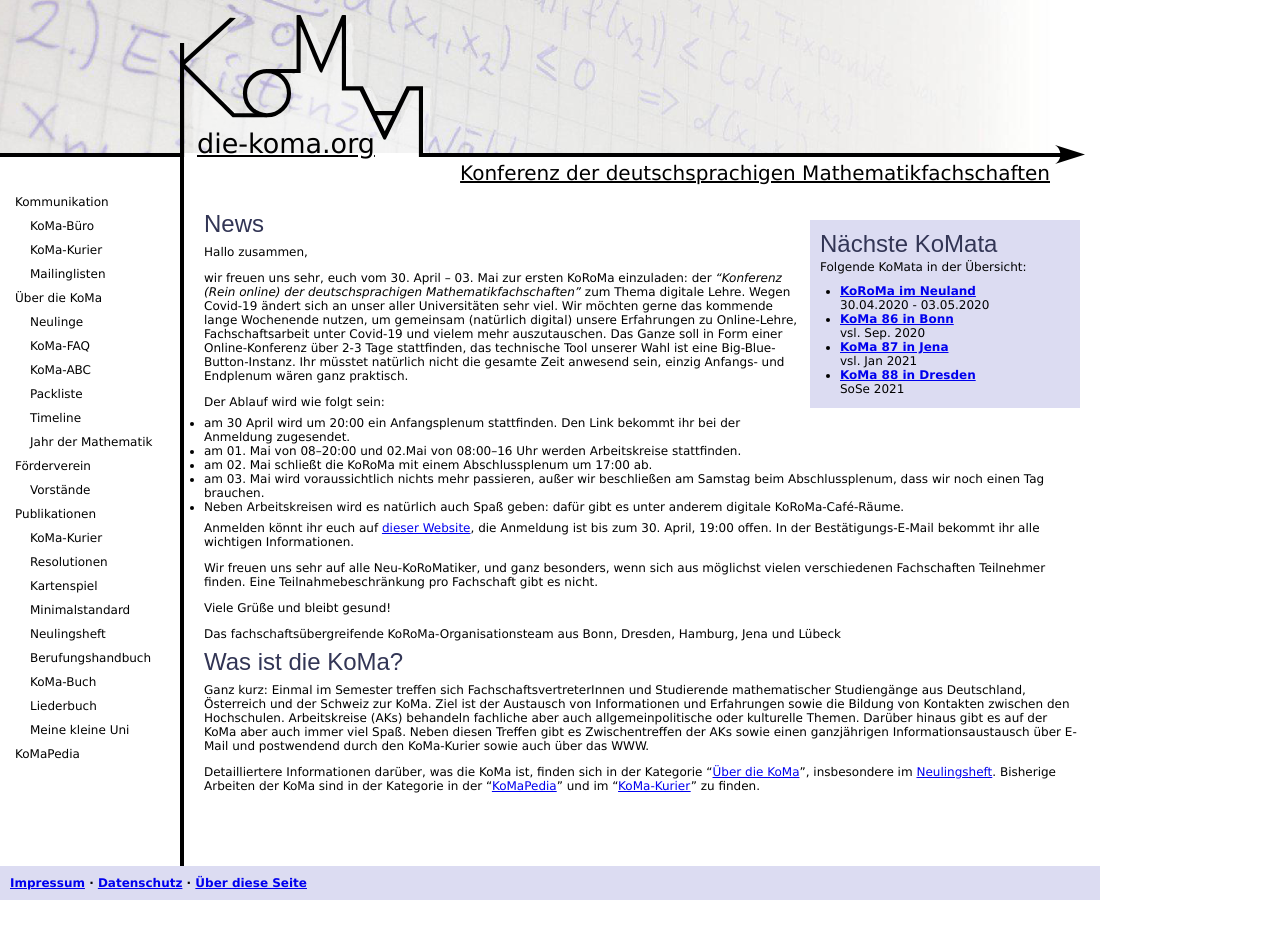
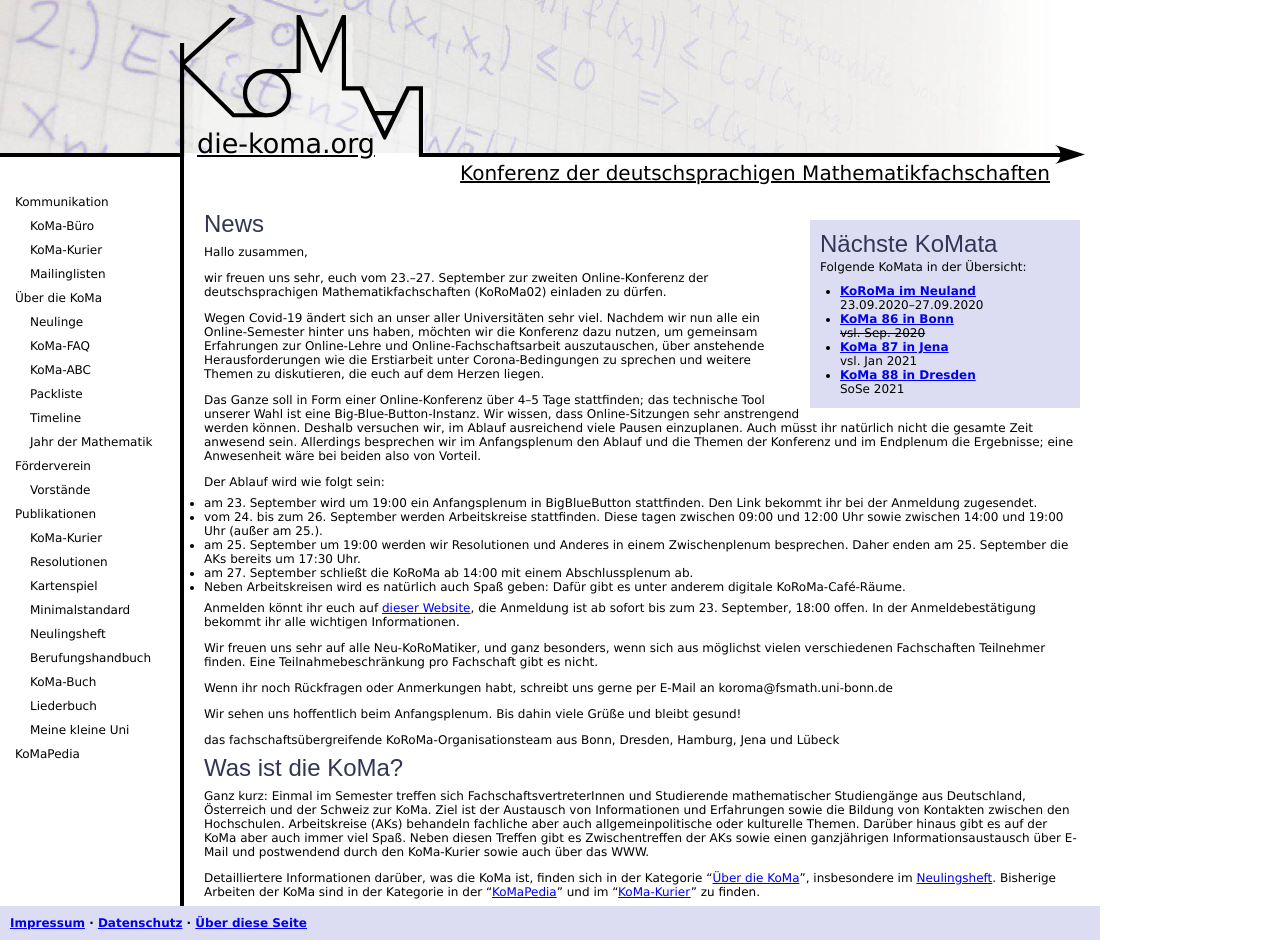
Before and after one commit to Die-KoMa/die-koma.org, a Jekyll site: the page built from index.md, in a window 1280 px wide. Built offline with Jekyll 4.4.1, drawn with Linux system fonts in a browser that asks for light colours; before the commit the page ends 900 px from its top, so only the background shows below that.

Commit message:
KoRoma02 angekuendigt

```diff
--- a/_includes/next_koma.html
+++ b/_includes/next_koma.html
@@ -4,11 +4,11 @@
   <ul>
     <li>
         <span class="name"><a href="https://anmeldung.die-koma.org/KoRoMa/">KoRoMa im Neuland</a></span>
-        <span class="date">30.04.2020 - 03.05.2020</span>
+        <span class="date">23.09.2020–27.09.2020</span>
     </li>
     <li>
         <span class="name"><a href="https://www.koma86.uni-bonn.de/">KoMa 86 in Bonn</a></span>
-        <span class="date">vsl. Sep. 2020</span>
+        <span class="date"><s>vsl. Sep. 2020</s></span>
     </li>
     <li>
         <span class="name"><a href="https://koma87.uni-jena.de/">KoMa 87 in Jena</a></span>
--- a/index.md
+++ b/index.md
@@ -9,26 +9,30 @@ order: 1
 
 Hallo zusammen,
 
-wir freuen uns sehr, euch vom 30. April – 03. Mai zur ersten KoRoMa einzuladen: der _"Konferenz (Rein online) der deutschsprachigen Mathematikfachschaften"_ zum Thema digitale Lehre.
-Wegen Covid-19 ändert sich an unser aller Universitäten sehr viel. Wir möchten gerne das kommende lange Wochenende nutzen, um gemeinsam (natürlich digital) unsere Erfahrungen zu Online-Lehre, Fachschaftsarbeit unter Covid-19 und vielem mehr auszutauschen.
-Das Ganze soll in Form einer Online-Konferenz über 2-3 Tage stattfinden, das technische Tool unserer Wahl ist eine Big-Blue-Button-Instanz.
-Ihr müsstet natürlich nicht die gesamte Zeit anwesend sein, einzig Anfangs- und Endplenum wären ganz praktisch.
+wir freuen uns sehr, euch vom 23.–27. September zur zweiten Online-Konferenz der deutschsprachigen Mathematikfachschaften (KoRoMa02) einladen zu dürfen.
+
+Wegen Covid-19 ändert sich an unser aller Universitäten sehr viel. Nachdem wir nun alle ein Online-Semester hinter uns haben, möchten wir die Konferenz dazu nutzen, um gemeinsam Erfahrungen zur Online-Lehre und Online-Fachschaftsarbeit auszutauschen, über anstehende Herausforderungen wie die Erstiarbeit unter Corona-Bedingungen zu sprechen und weitere Themen zu diskutieren, die euch auf dem Herzen liegen.
+
+Das Ganze soll in Form einer Online-Konferenz über 4--5 Tage stattfinden; das technische Tool unserer Wahl ist eine Big-Blue-Button-Instanz.
+Wir wissen, dass Online-Sitzungen sehr anstrengend werden können. Deshalb versuchen wir, im Ablauf ausreichend viele Pausen einzuplanen. Auch müsst ihr natürlich nicht die gesamte Zeit anwesend sein. Allerdings besprechen wir im Anfangsplenum den Ablauf und die Themen der Konferenz und im Endplenum die Ergebnisse; eine Anwesenheit wäre bei beiden also von Vorteil.
 
 Der Ablauf wird wie folgt sein:
-- am 30 April wird um 20:00 ein Anfangsplenum stattfinden. Den Link bekommt ihr bei der Anmeldung zugesendet.
-- am 01. Mai von 08–20:00 und 02.Mai von 08:00–16 Uhr werden Arbeitskreise stattfinden.
-- am 02. Mai schließt die KoRoMa mit einem Abschlussplenum um 17:00 ab.
-- am 03. Mai wird voraussichtlich nichts mehr passieren, außer wir beschließen am Samstag beim Abschlussplenum, dass wir noch einen Tag brauchen.
-- Neben Arbeitskreisen wird es natürlich auch Spaß geben: dafür gibt es unter anderem digitale KoRoMa-Café-Räume.
+- am 23. September wird um 19:00 ein Anfangsplenum in BigBlueButton stattfinden. Den Link bekommt ihr bei der Anmeldung zugesendet.
+- vom 24. bis zum 26. September werden Arbeitskreise stattfinden. Diese tagen zwischen 09:00 und 12:00 Uhr sowie zwischen 14:00 und 19:00 Uhr (außer am 25.).
+- am 25. September um 19:00 werden wir Resolutionen und Anderes in einem Zwischenplenum besprechen. Daher enden am 25. September die AKs bereits um 17:30 Uhr.
+- am 27. September schließt die KoRoMa ab 14:00 mit einem Abschlussplenum ab.
+- Neben Arbeitskreisen wird es natürlich auch Spaß geben: Dafür gibt es unter anderem digitale KoRoMa-Café-Räume.
 
-Anmelden könnt ihr euch auf [dieser Website](https://anmeldung.die-koma.org/KoRoMa/), die Anmeldung ist bis zum 30. April, 19:00 offen.
-In der Bestätigungs-E-Mail bekommt ihr alle wichtigen Informationen.
+Anmelden könnt ihr euch auf [dieser Website](https://anmeldung.die-koma.org/KoRoMa/), die Anmeldung ist ab sofort bis zum 23. September, 18:00 offen.
+In der Anmeldebestätigung bekommt ihr alle wichtigen Informationen.
 
 Wir freuen uns sehr auf alle Neu-KoRoMatiker, und ganz besonders, wenn sich aus möglichst vielen verschiedenen Fachschaften Teilnehmer finden. Eine Teilnahmebeschränkung pro Fachschaft gibt es nicht.
 
-Viele Grüße und bleibt gesund!
+Wenn ihr noch Rückfragen oder Anmerkungen habt, schreibt uns gerne per E-Mail an koroma@fsmath.uni-bonn.de
 
-Das fachschaftsübergreifende KoRoMa-Organisationsteam aus Bonn, Dresden, Hamburg, Jena und Lübeck
+Wir sehen uns hoffentlich beim Anfangsplenum. Bis dahin viele Grüße und bleibt gesund!
+
+das fachschaftsübergreifende KoRoMa-Organisationsteam aus Bonn, Dresden, Hamburg, Jena und Lübeck
 
 
 
```
Also changed, not shown: ueber_die_koma/timeline.md (+9 -8 lines).
